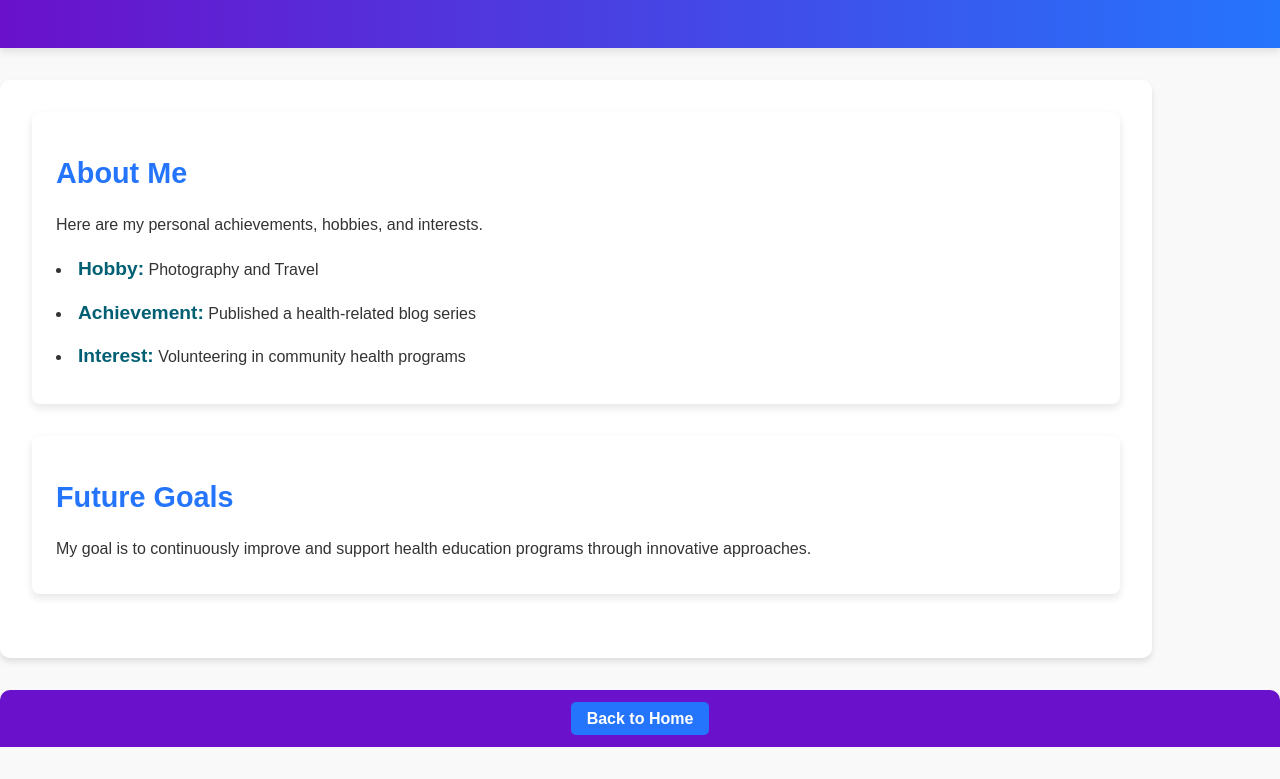
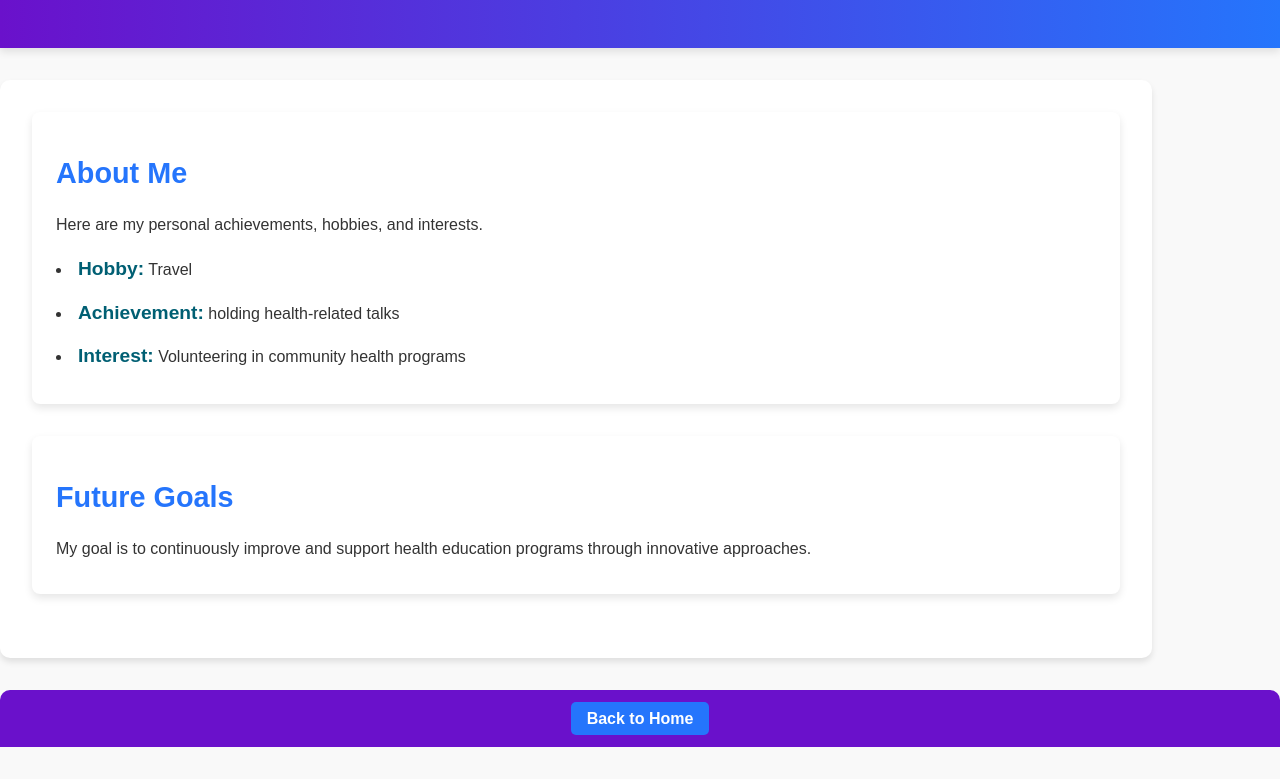
Before and after one commit to Bettylmm/myportfolio, a plain HTML site: page personal.html in a window 1280 px wide. Shown: the part 136-915 px from the top of the page. Drawn offline with Linux system fonts and the light colour scheme.

Commit message:
edited my name and the hobies content

```diff
--- a/personal.html
+++ b/personal.html
@@ -17,8 +17,8 @@
             <h2>About Me</h2>
             <p>Here are my personal achievements, hobbies, and interests.</p>
             <ul>
-                <li><strong>Hobby:</strong> Photography and Travel</li>
-                <li><strong>Achievement:</strong> Published a health-related blog series</li>
+                <li><strong>Hobby:</strong>  Travel</li>
+                <li><strong>Achievement:</strong> holding health-related talks</li>
                 <li><strong>Interest:</strong> Volunteering in community health programs</li>
             </ul>
         </section>
```
